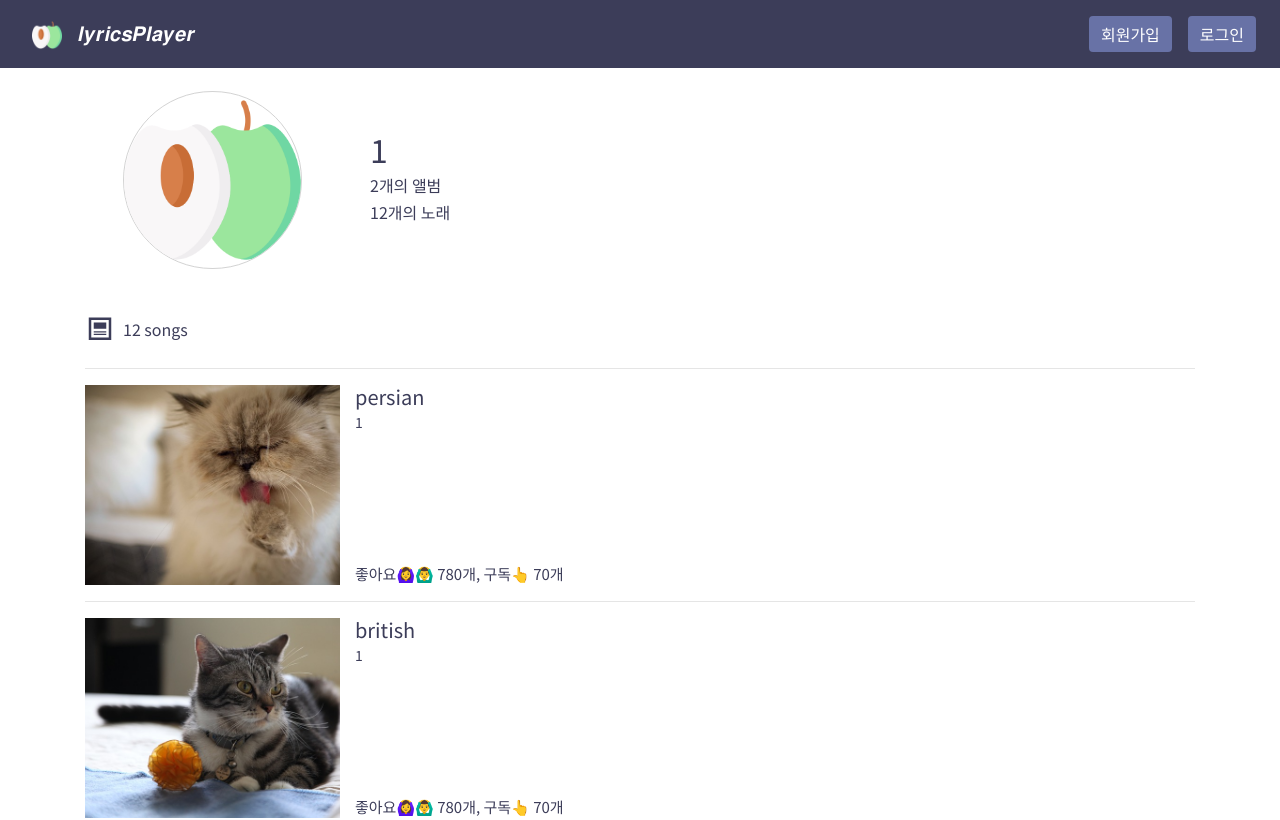
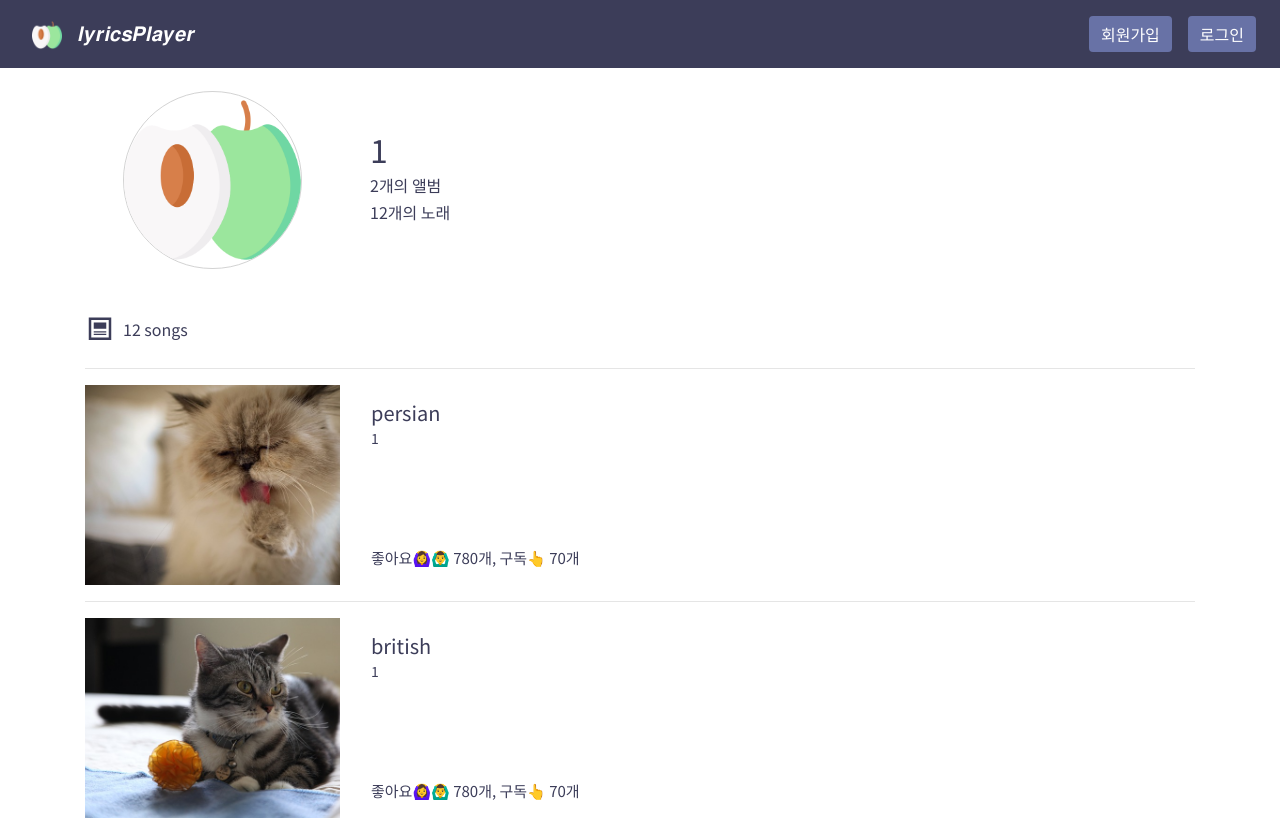
Before and after one commit to dnfwlxo11/lyricsPlayer, a Vue app in the folder client/: page /musician/1 in a window 1280 px wide. Shown: the top 820 px of the page. Built offline with nearby package versions, Linux system fonts and the light colour scheme; what vue-cookies would draw is missing.

Commit message:
edit: tiny layout struct, find bug (same router not redirect)

```diff
--- a/client/src/router/index.js
+++ b/client/src/router/index.js
@@ -10,7 +10,12 @@ const routes = [
   {
     path: '/',
     name: 'Home',
-    component: Home
+    component: Home,
+    beforeRouteEnter (to, from, next) {
+      if (to == from) {
+        router.go()
+      }
+    },
   },
   {
     path: '/music/:musicId',
--- a/client/src/views/music/music.vue
+++ b/client/src/views/music/music.vue
@@ -18,7 +18,7 @@
                             <progress value="30" max="100" style="height: 50px;width: 100%;"></progress>
                         </div>
                     </div>
-                    <div class="col-md-2 h-100 p-0">
+                    <div class="col-md-2 h-100">
                         <div class="card text-left w-100 m-0 p-2 mb-3">
                             <div class="ml-2">
                                 <div class="mb-1">좋아요 🙆‍♀️🙆‍♂️</div>
--- a/client/src/views/musician/musician.vue
+++ b/client/src/views/musician/musician.vue
@@ -26,14 +26,14 @@
                     <div class="col-md-3">
                         <img class="song-img" :src="require(`@/assets/dummy/${item}.jpg`)" alt="대추" @click="$router.push(`/music/${key}`)">
                     </div>
-                    <div class="col-md-9 text-left">
-                        <div class="row h-75">
+                    <div class="col-md-9 text-left pt-3 pb-3">
+                        <div class="row h-75 pl-3 pr-3">
                             <div>
                                 <h5 class="m-0">{{item}}</h5>
                                 <small>{{musician}}</small>
                             </div>
                         </div>
-                        <div class="row h-25">
+                        <div class="row h-25 pl-3 pr-3">
                             <div class="d-flex justify-content-start align-items-end" style="font-size: 15px;">
                                 <div><i class="mdi mdi-likes"></i><span>좋아요🙆‍♀️🙆‍♂️ 780개</span></div>,&nbsp;
                                 <div><span>구독👆 70개</span></div>
```
Also changed, not shown: 1 other file (tests, documents, lock files or other folders).
